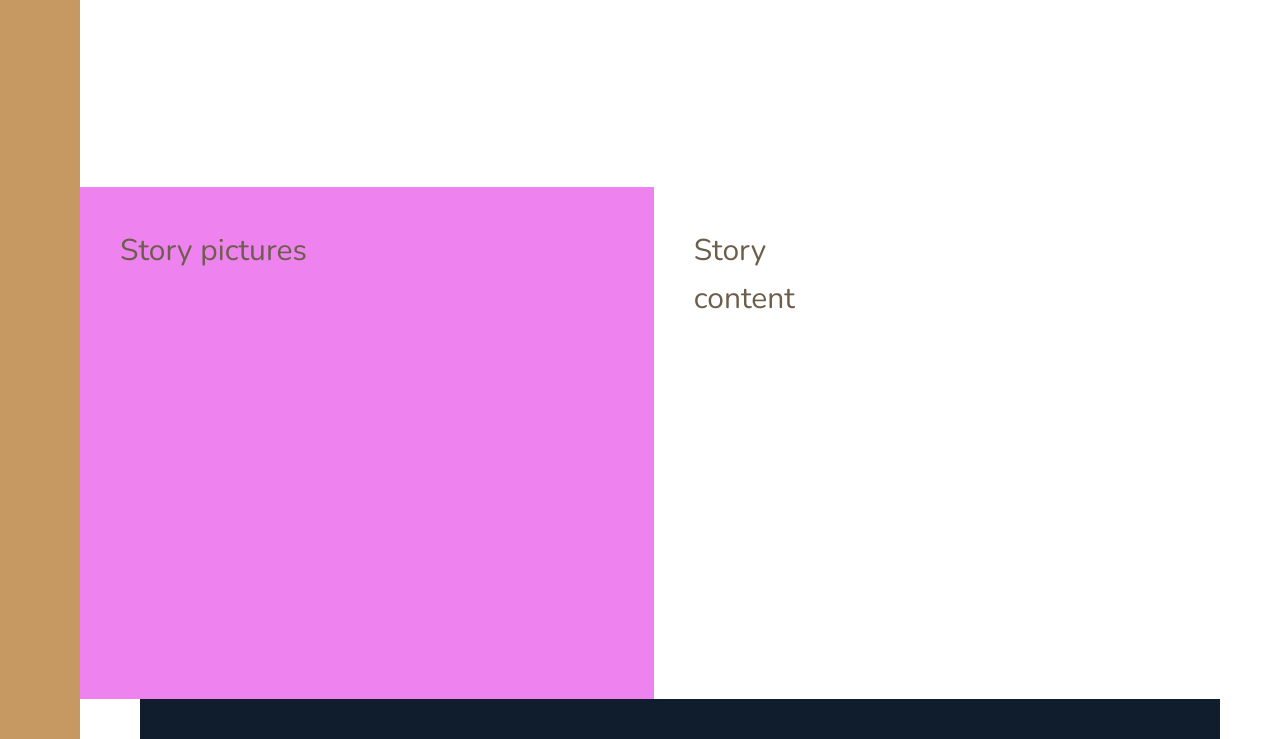
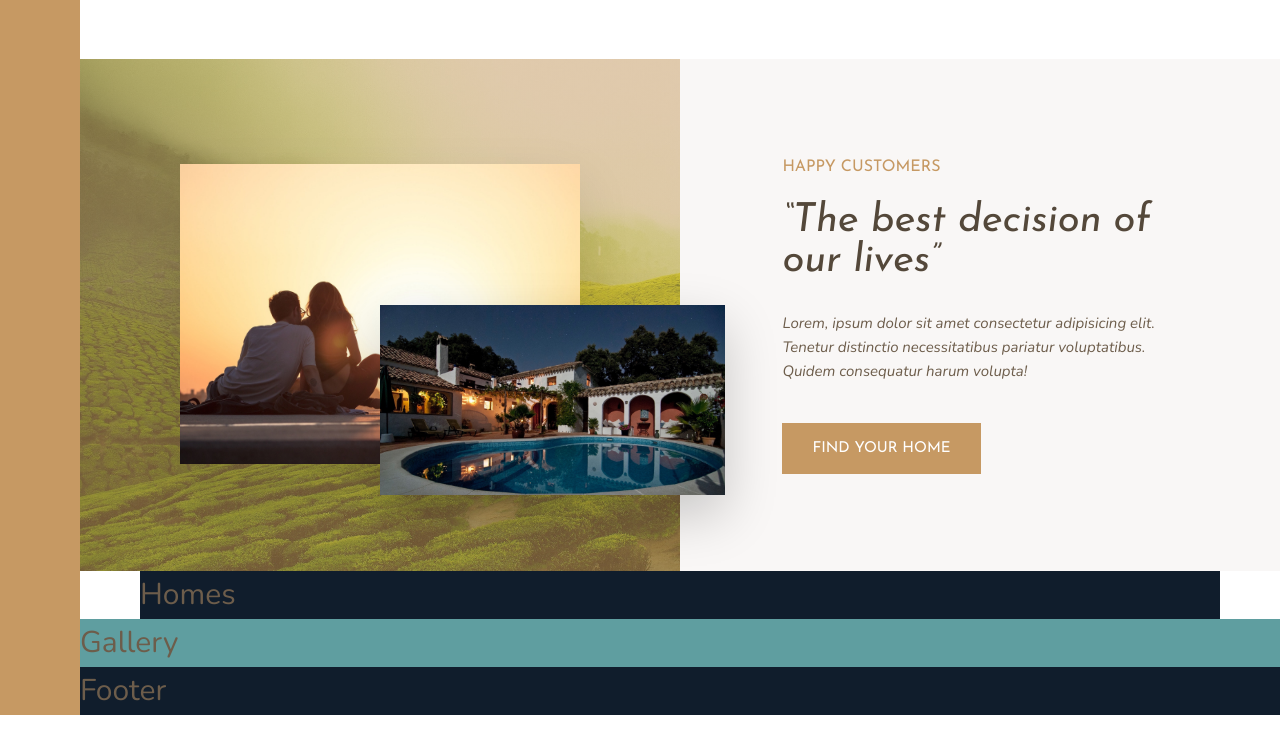
Before and after one commit to paulacarneiro/nexter, a website: page index.html in a window 1280 px wide. Shown: the part 1381-2120 px from the top of the page. After the commit the page ends 2096 px from the top, so only its background shows below. Drawn offline with nearby package versions, Linux system fonts and the light colour scheme.

Commit message:
Add story section

```diff
--- a/index.html
+++ b/index.html
@@ -70,11 +70,15 @@
         </div>
 
         <div class="story__pictures">
-            Story pictures
+             <img src="img/story-1.jpeg" alt="Couple with now house" class="story__img--1">
+             <img src="img/story-2.jpeg" alt="New house" class="story__img--2">
         </div>
 
         <div class="story__content">
-            Story content
+            <h3 class="heading-3 mb-sm">Happy Customers</h3>
+            <h2 class="heading-2 heading-2--dark mb-md">&ldquo;The best decision of our lives&rdquo;</h2>
+            <p class="story__text">Lorem, ipsum dolor sit amet consectetur adipisicing elit. Tenetur distinctio necessitatibus pariatur voluptatibus. Quidem consequatur harum volupta!</p>
+            <button class="btn">Find your home</button>
         </div>
 
         <section class="homes">
--- a/sass/_base.scss
+++ b/sass/_base.scss
@@ -42,6 +42,5 @@ body {
   //dev
   & > * {
     font-size: 3rem;
-    padding: 40px;
   }
 }
--- a/sass/_story.scss
+++ b/sass/_story.scss
@@ -1,11 +1,45 @@
 .story {
   &__pictures {
-    background-color: violet;
+    background-color: aqua;
     grid-column: full-start / col-end 4;
+    background-image: linear-gradient(rgba($color-primary, .5), rgba($color-primary, .5)), url(../img/back.jpg);
+    background-size: cover;
+
+    display: grid;
+    grid-template-rows: repeat(6, 1fr);
+    grid-template-columns: repeat(6, 1fr);
+    align-items: center;
   }
 
-  &__ {
-    background-color: aquamarine;
+  &__img--1 {
+    width: 100%;
+    grid-row: 2 / span 4;
+    grid-column: 2 / span 4;
+    box-shadow: 0 2rem 5rem rgba(0, 0, 0, .1);
+  }
+
+  &__img--2 {
+    width: 115%;
+    grid-row: 4 / span 2;
+    grid-column: 4 / span 3;
+    z-index: 10;
+    box-shadow: 0 2rem 5rem rgba(0, 0, 0, .2);
+  }
+
+  &__content {
+    background-color: $color-grey-light-1;
     grid-column: col-start 5 / full-end;
+    padding: 6rem 8vw;
+
+    display: flex;
+    flex-direction: column;
+    justify-content: center;
+    align-items: start;
+  }
+
+  &__text {
+    font-size: 1.5rem;
+    font-style: italic;
+    margin-bottom: 4rem;
   }
 }
--- a/sass/_typography.scss
+++ b/sass/_typography.scss
@@ -9,10 +9,19 @@
 
 .heading-2 {
   @extend %heading;
+  font-size: 4rem;
+  font-style: italic;
+  line-height: 1;
+
+  &--light { color: $color-grey-light-1; }
+  &--dark { color: $color-grey-dark-1; }
 }
 
 .heading-3 {
   @extend %heading;
+  font-size: 1.6rem;
+  color: $color-primary;
+  text-transform: uppercase;
 }
 
 .heading-4 {
@@ -21,3 +30,19 @@
   &--light { color: $color-grey-light-1; }
   &--dark { color: $color-grey-dark-1; }
 }
+
+.btn {
+  background-color: $color-primary;
+  color: #fff;
+  border: none;
+  border-radius: 0;
+  font-family: $font-display;
+  font-size: 1.5rem;
+  text-transform: uppercase;
+  padding: 1.8rem 3rem;
+  cursor: pointer;
+
+  &:hover {
+    background-color: $color-primary-dark;
+  }
+}
--- /dev/null
+++ b/sass/_utilities.scss
@@ -0,0 +1,4 @@
+.mb-sm { margin-bottom: 2rem; }
+.mb-md { margin-bottom: 3rem; }
+.mb-lg { margin-bottom: 4rem; }
+.mb-xl { margin-bottom: 8rem; }
--- a/sass/main.scss
+++ b/sass/main.scss
@@ -1,5 +1,6 @@
 @import "base";
 @import "typography";
+@import "utilities";
 
 @import "sidebar";
 @import "header";
```
Also changed, not shown: css/style.css.
